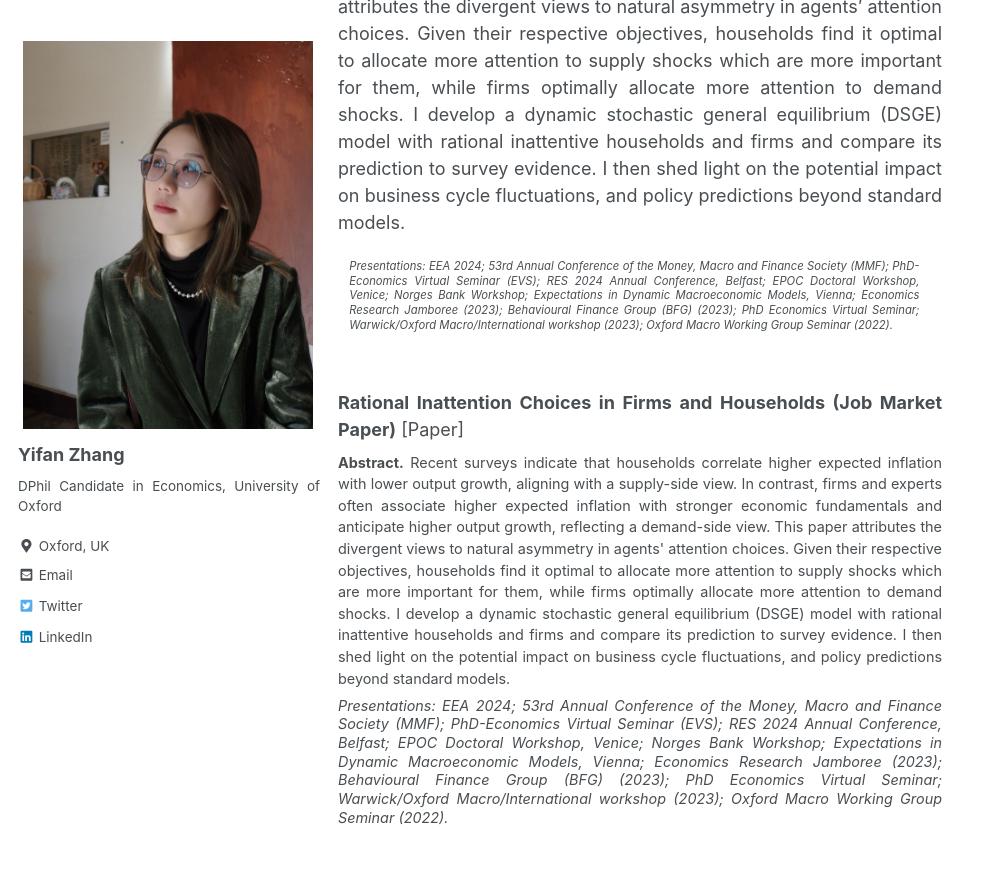
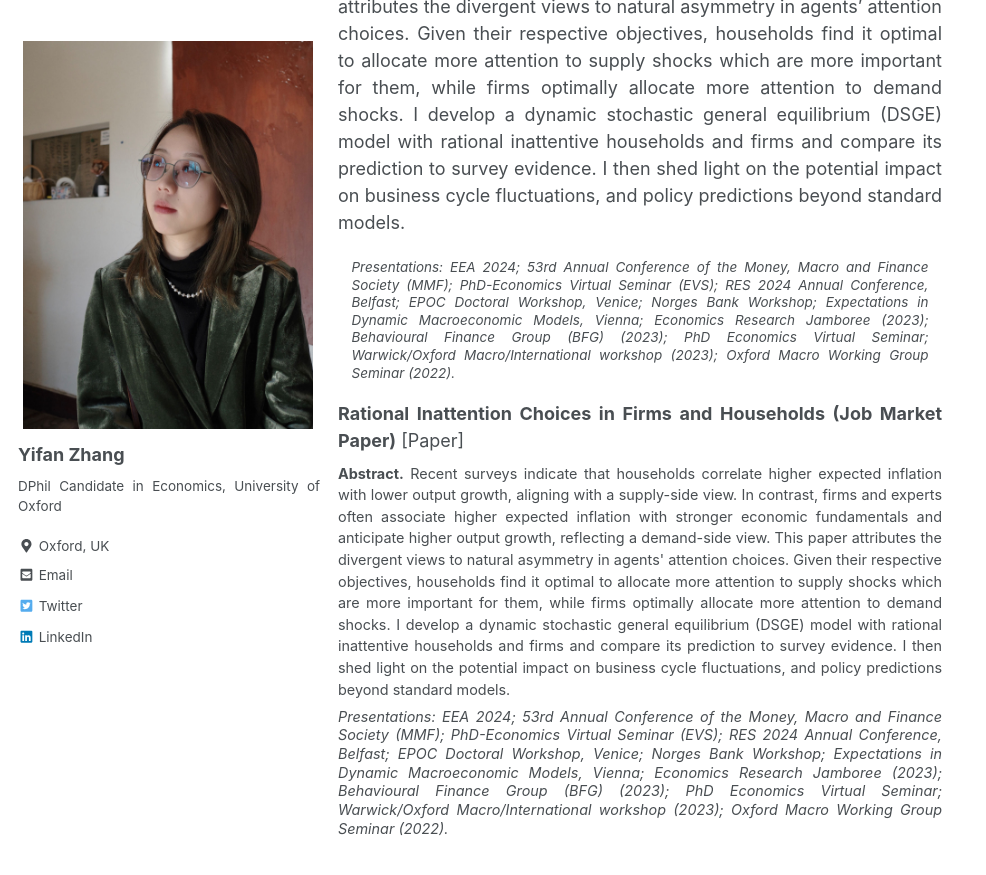
Before and after one commit to yifan-zhang-in/yifan-zhang-in.github.io, a Jekyll site: the page built from _pages/2_research.md, in a window 1280 px wide and 900 px high, scrolled down 526 px. Shown: the top 875 px of the window, without its empty margins (0-986 px from the left). Built offline with Jekyll 4.4.1, drawn with Linux system fonts in a browser that asks for light colours; nearby versions of some CDN libraries.

Commit message:
Update 2_research.md

```diff
--- a/_pages/2_research.md
+++ b/_pages/2_research.md
@@ -8,7 +8,7 @@ permalink: /research/
 
 **Abstract.** Recent surveys indicate that households correlate higher expected inflation with lower output growth, aligning with a supply-side view. In contrast, firms and experts often associate higher expected inflation with stronger economic fundamentals and anticipate higher output growth, reflecting a demand-side view. This paper attributes the divergent views to natural asymmetry in agents' attention choices. Given their respective objectives, households find it optimal to allocate more attention to supply shocks which are more important for them, while firms optimally allocate more attention to demand shocks. I develop a dynamic stochastic general equilibrium (DSGE) model with rational inattentive households and firms and compare its prediction to survey evidence. I then shed light on the potential impact on business cycle fluctuations, and policy predictions beyond standard models.
 
-#### Presentations: EEA 2024; 53rd Annual Conference of the Money, Macro and Finance Society (MMF); PhD-Economics Virtual Seminar (EVS); RES 2024 Annual Conference, Belfast; EPOC Doctoral Workshop, Venice; Norges Bank Workshop; Expectations in Dynamic Macroeconomic Models, Vienna; Economics Research Jamboree (2023); Behavioural Finance Group (BFG) (2023); PhD Economics Virtual Seminar; Warwick/Oxford Macro/International workshop (2023); Oxford Macro Working Group Seminar (2022).
+<p class="small"> Presentations: EEA 2024; 53rd Annual Conference of the Money, Macro and Finance Society (MMF); PhD-Economics Virtual Seminar (EVS); RES 2024 Annual Conference, Belfast; EPOC Doctoral Workshop, Venice; Norges Bank Workshop; Expectations in Dynamic Macroeconomic Models, Vienna; Economics Research Jamboree (2023); Behavioural Finance Group (BFG) (2023); PhD Economics Virtual Seminar; Warwick/Oxford Macro/International workshop (2023); Oxford Macro Working Group Seminar (2022).</p>
 
 <p style="margin-bottom: 0.5em; font-size: 1em;"><strong>Rational Inattention Choices in Firms and Households (Job Market Paper)</strong> [Paper]</p>
 
```
